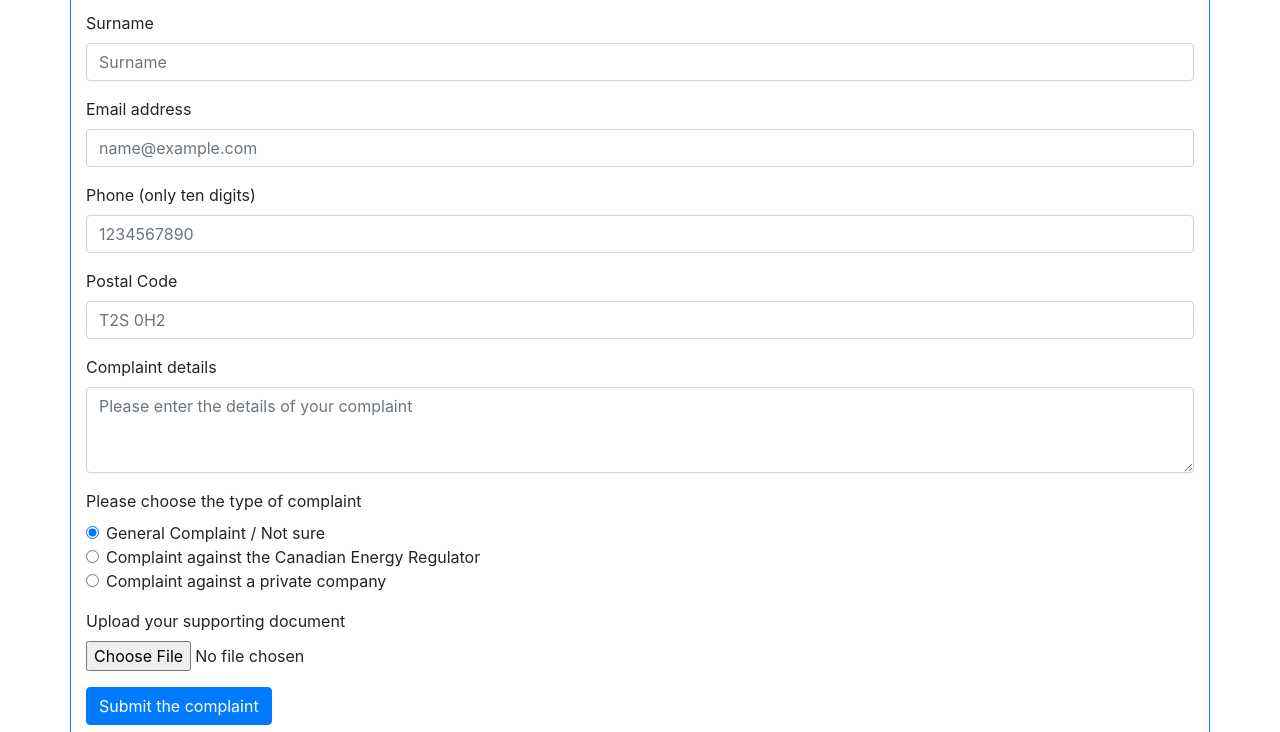
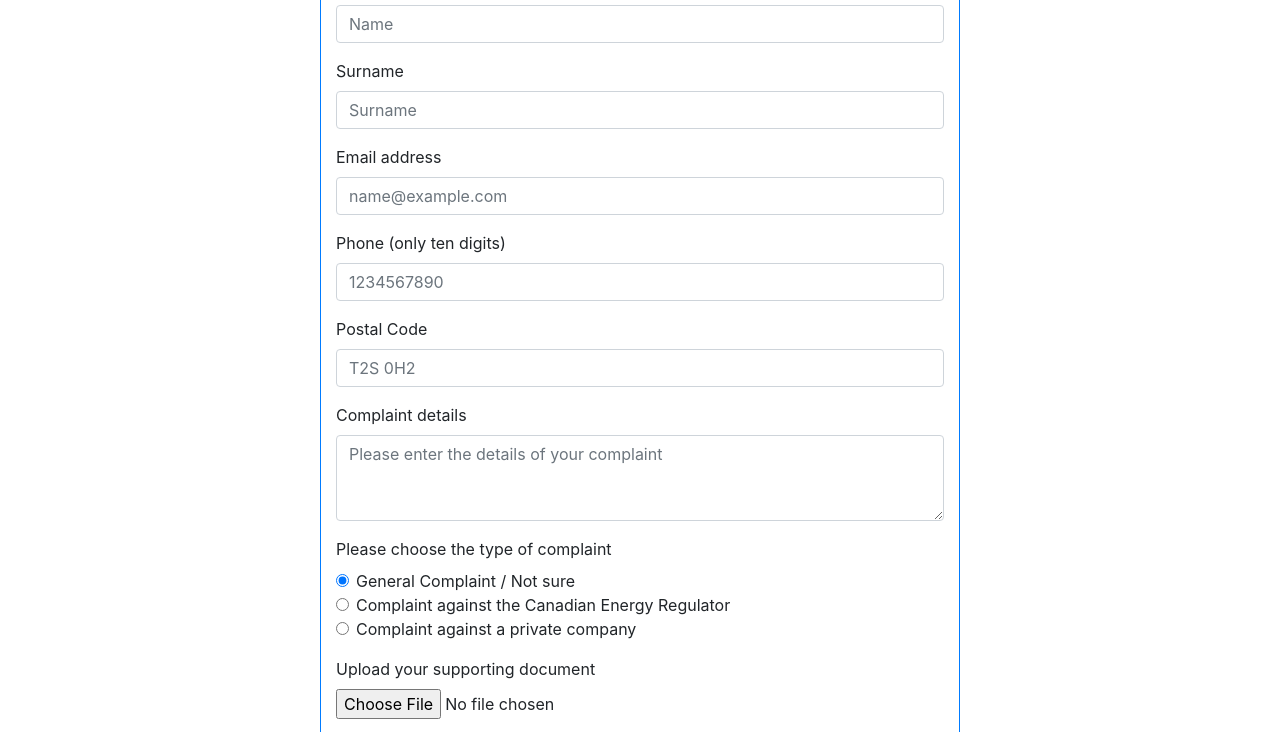
Before and after one commit to ivanduka/complaints-submission, a website: page public/index.html in a window 1280 px wide. Shown: the part 164-896 px from the top of the page. Drawn offline with nearby package versions, Linux system fonts and the light colour scheme.

Commit message:
Update index.html

```diff
--- a/public/index.html
+++ b/public/index.html
@@ -29,7 +29,7 @@
   </head>
 
   <body>
-    <div class="container my-3 py-3 w-auto border border-primary rounded">
+    <div class="container my-3 py-3 w-50 border border-primary rounded">
       <div class="row">
         <div class="col">
           <h1>Complaint Submission Form (prototype)</h1>
```
